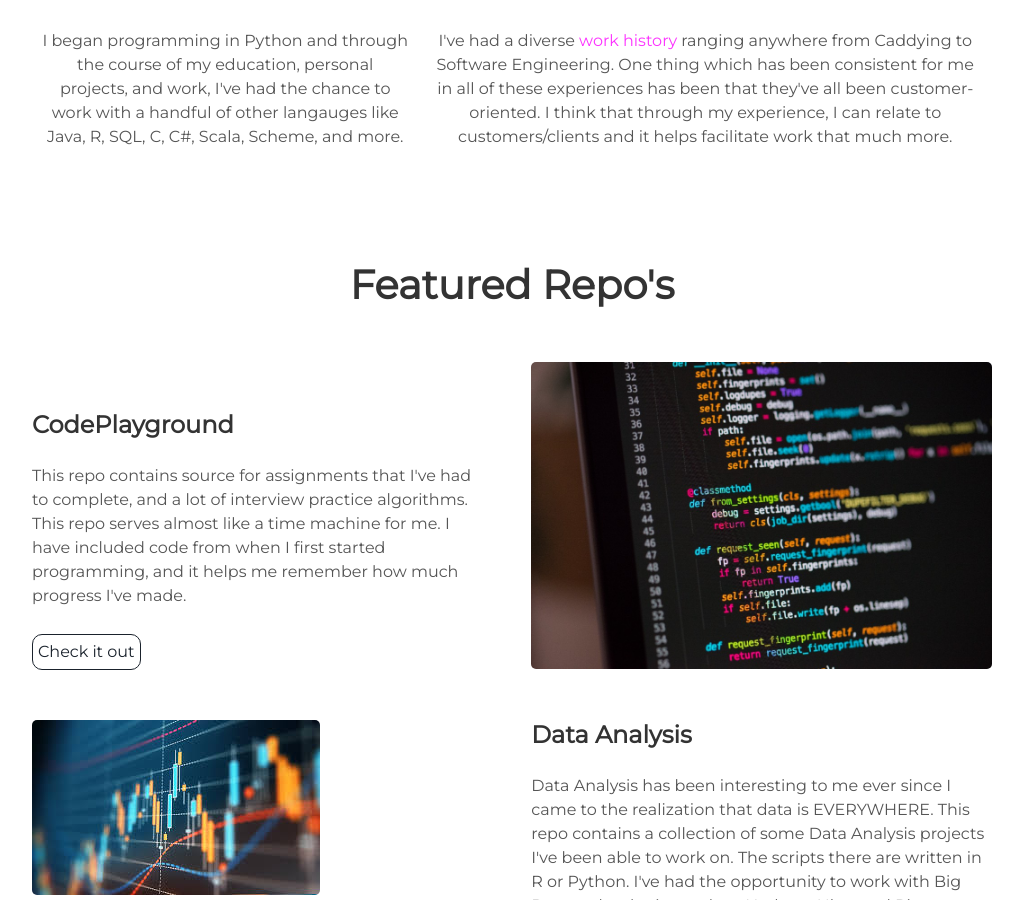
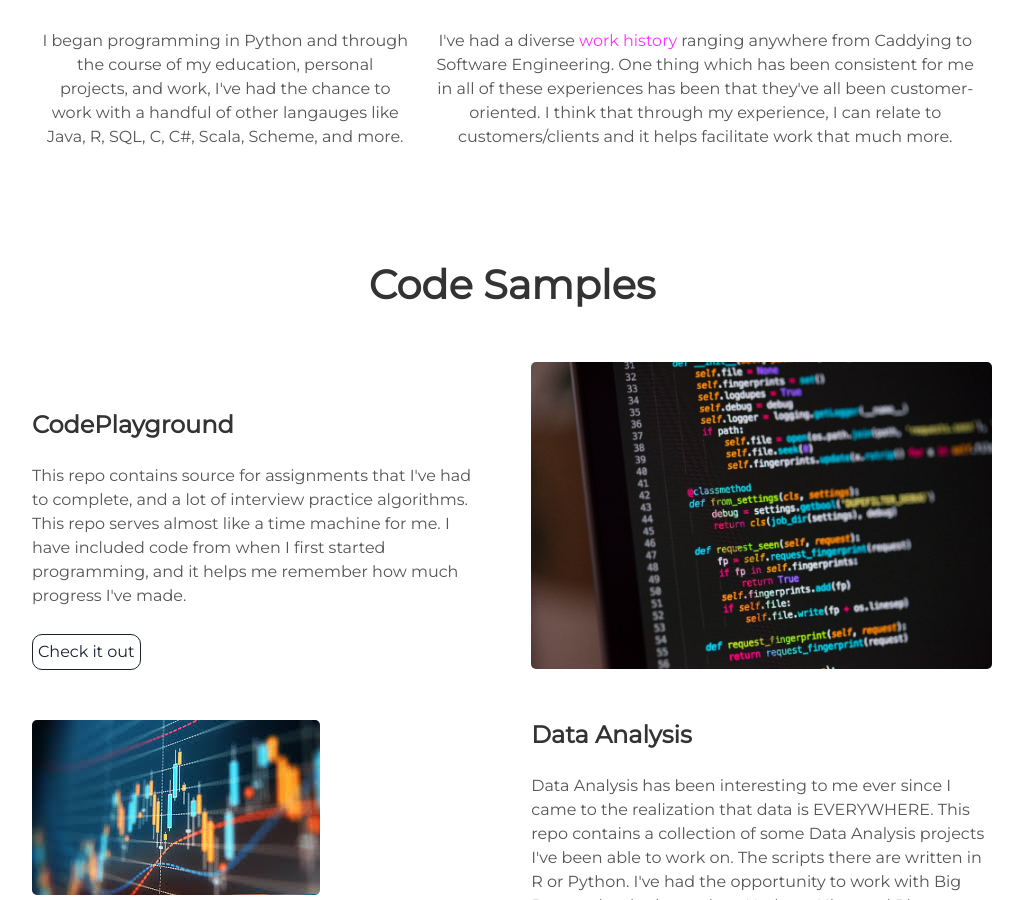
Before and after one commit to mv4z/mv4z.github.io, a Jekyll site: the page built from index.html, in a window 1280 px wide and 900 px high, scrolled down 1459 px. Shown: the whole window, without its empty margins (128-1151 px from the left). Built offline with Jekyll 4.4.1, drawn with Linux system fonts in a browser that asks for light colours.

```diff
--- a/_includes/projects.html
+++ b/_includes/projects.html
@@ -1,5 +1,5 @@
 <div class="user-details">
-  <h1> Featured Repo's </h1>
+  <h1> Code Samples </h1>
 </div>
 <div class="user-projects">
   <div class="images-right">
```
